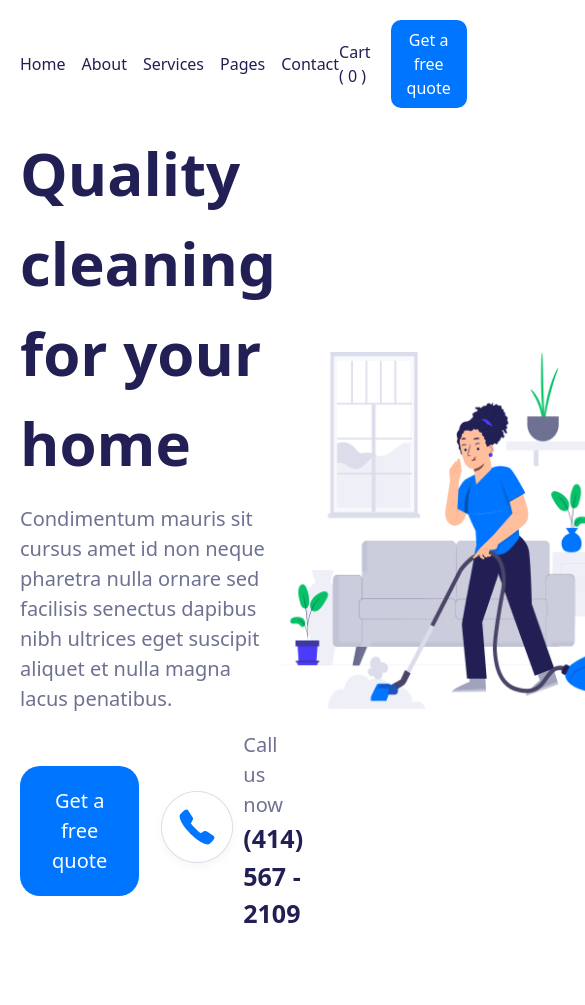
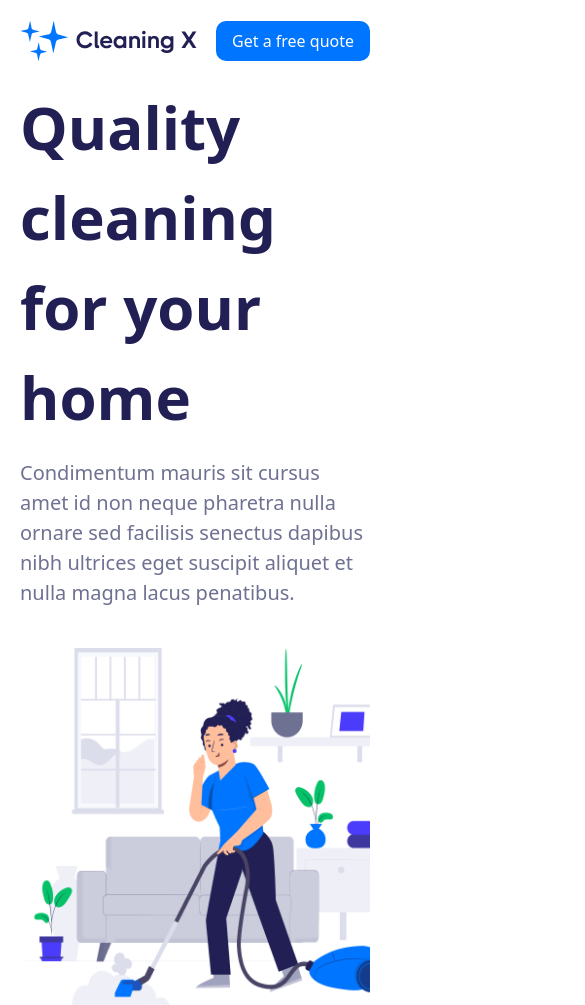
Before and after one commit to AzamovSiyovush/Git1, a website: page src/index.html in a window 390 px wide. Shown: the top 1005 px of the page, 585 px wide, since content can reach past the window. Before the commit the page ends 933 px from the top, so only its background shows below. Drawn offline with Linux system fonts and the light colour scheme.

Commit message:
media header

```diff
--- a/src/index.html
+++ b/src/index.html
@@ -10,7 +10,7 @@
     <header class="lg:max-w-[1200px] max-w-[350px] m-auto">
         <nav class="flex py-5 items-center justify-between">
            <div><img src="./images/IMAGE.png" alt=""></div>
-           <ul class="flex gap-4 text-[#211F54]">
+           <ul class="lg:flex hidden gap-4 text-[#211F54] ">
             <li>Home</li>
             <li>About</li>
             <li>Services</li>
@@ -18,15 +18,15 @@
             <li>Contact</li>
            </ul>
            <div class="flex items-center gap-5">
-            <p class="text-[#211F54]">Cart ( 0 )</p>
+            <p class="text-[#211F54] lg:block hidden">Cart ( 0 )</p>
             <button class="bg-[#0075FF] px-4 py-2 rounded-[10px] text-white">Get a free quote</button>
            </div>
         </nav>
-        <section class="flex items-center">
+        <section class="flex items-center lg:flex-row flex-col lg:gap-0 gap-10">
             <aside class="flex flex-col lg:w-[45%] gap-4">
                 <h1 class="text-[#211F54] text-[60px] font-bold">Quality cleaning for your home</h1>
                 <p class="text-[#6E7191] text-[20px]">Condimentum mauris sit cursus amet id non neque pharetra nulla ornare sed facilisis senectus dapibus nibh ultrices eget suscipit aliquet et nulla magna lacus penatibus.</p>
-            <div class="flex items-center gap-3">
+            <div class="lg:flex hidden items-center gap-3">
                 <div>
                     <button class="bg-[#0075FF] text-[20px] px-8 py-5 rounded-[20px] text-white">Get a free quote</button>
                 </div>
```
Also changed, not shown: src/output.css.
